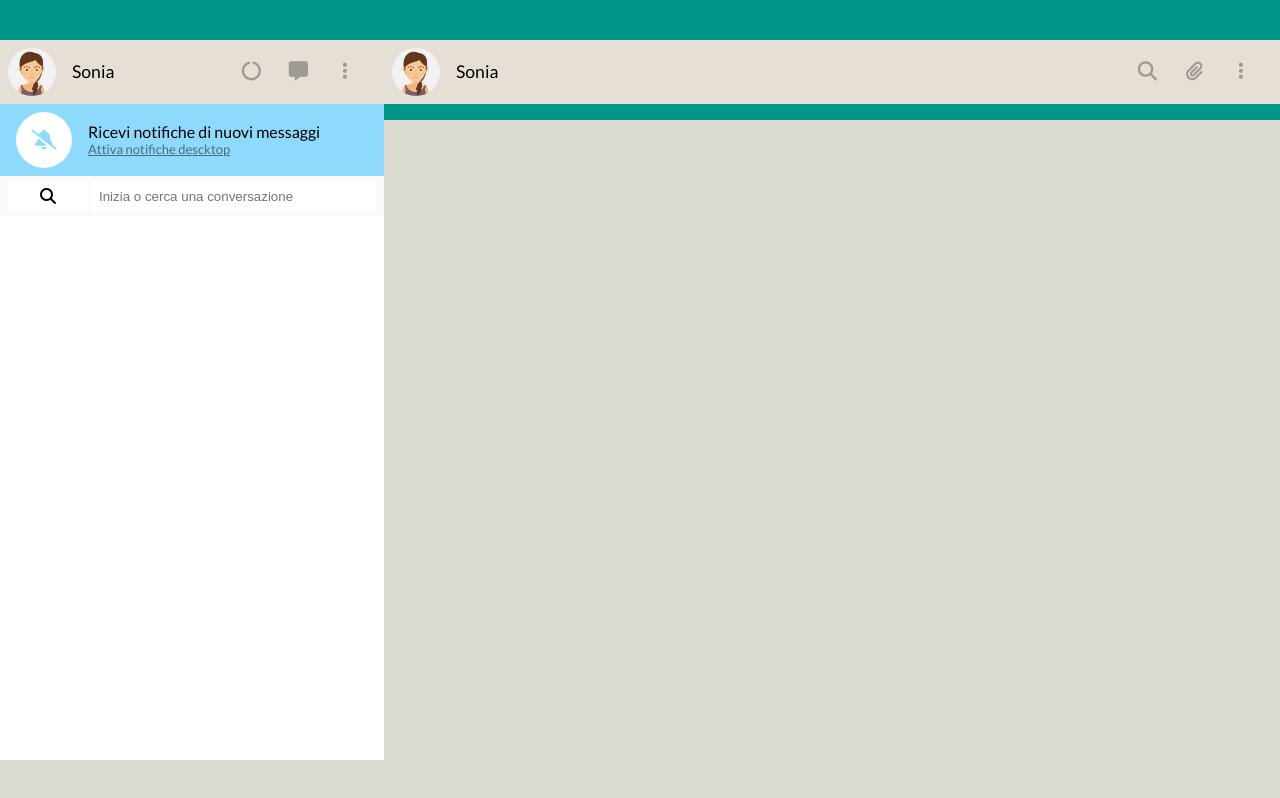
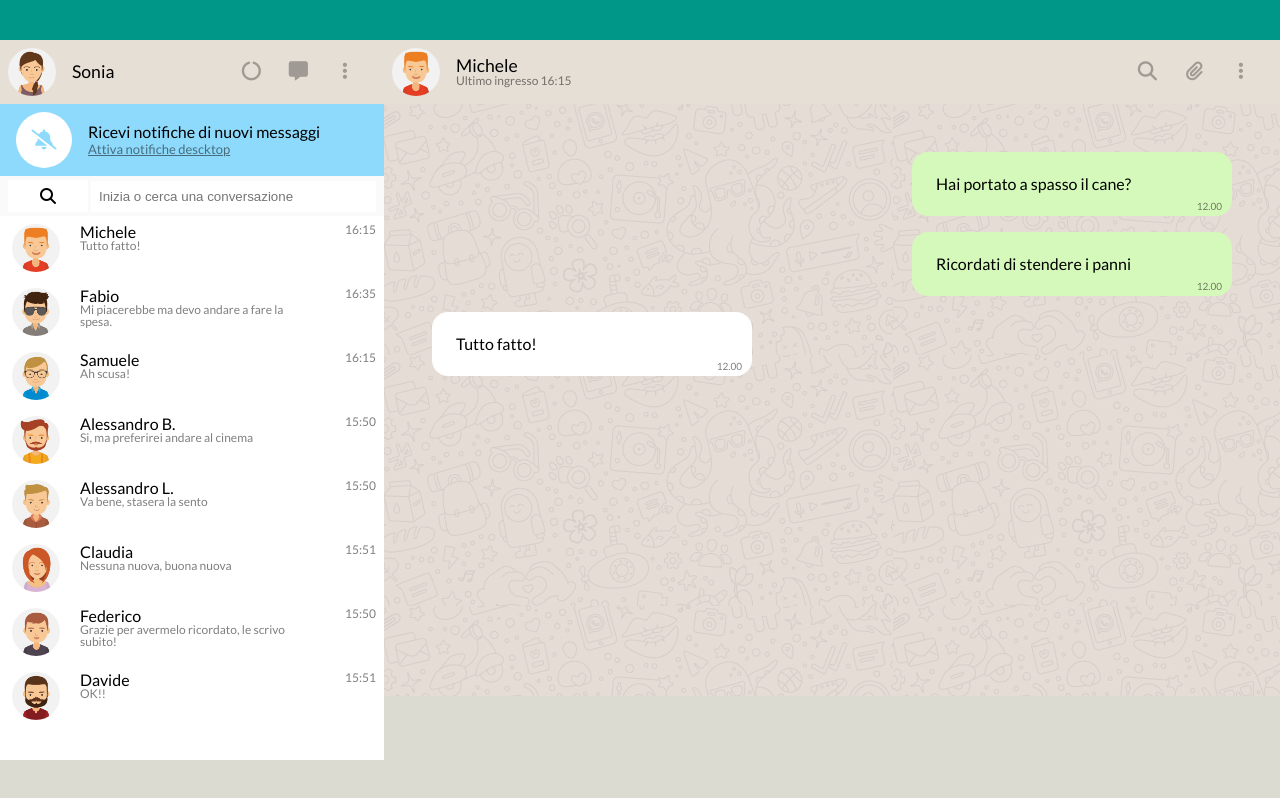
Before and after one commit to Hirisci/vue-boolzapp, a plain HTML site: page index2.html in a window 1280 px wide. Drawn offline with nearby package versions, Linux system fonts and the light colour scheme.

Commit message:
refactoring chat

```diff
--- a/css/component/chatActive.css
+++ b/css/component/chatActive.css
@@ -25,3 +25,8 @@
 .chat-active__name {
   font-size: 1.1rem;
 }
+
+.chat-active__access {
+  font-size: 0.75rem;
+  opacity: 0.5;
+}
--- /dev/null
+++ b/css/component/chatMessage.css
@@ -0,0 +1,29 @@
+.chat-message {
+  background-image: url(../../img/mine.jpg);
+  padding: var(--gutter-xxl);
+  gap: var(--gutter-md);
+}
+
+.chat-message__bubble {
+  width: 40%;
+  position: relative;
+  padding: 1.5rem;
+  border-radius: 1rem;
+}
+
+.chat-message__bubble-time {
+  font-size: x-small;
+  opacity: 0.5;
+  position: absolute;
+  bottom: 5px;
+  right: 10px;
+}
+
+.chat-message__bubble--received {
+  background-color: var(--clr-msg-received);
+}
+
+.chat-message__bubble--sent {
+  background-color: var(--clr-msg-sent);
+  align-self: flex-end;
+}
--- /dev/null
+++ b/css/component/contacts.css
@@ -0,0 +1,32 @@
+.contact {
+    height: var(--hgt-item);
+    padding: var(--gutter-sm);
+    display: flex;
+}
+
+.contact:hover {
+  background-color: var(--clr-hover-contact);
+}
+.contact__sx {
+    width: 80%;
+    display: flex;
+    gap: var(--gutter-md);
+
+}
+.contact__dx {
+    width: 20%;
+    text-align: right;
+}
+
+.contact__img {
+    margin: 0 var(--gutter-xs);
+    height: 100%;
+    aspect-ratio: 1/1;
+    border-radius: 100%;
+}
+
+.contact__last-msg,
+.contact__time {
+  font-size: 0.75rem;
+  opacity: 0.5;
+}
--- a/css/config/_variable.css
+++ b/css/config/_variable.css
@@ -12,7 +12,7 @@
   --clr-bg-footer-msg: #f3eeea;
   --clr-bg-contact: #fff;
   --clr-hover-contact: #f4f5f5;
-  --clr-bg-serch-bar: #fafafa;
+  --clr-bg-search-bar: #fafafa;
   --clr-msg-received: rgb(255, 255, 255);
   --clr-msg-sent: rgb(213, 249, 186);
   /*╔════════════════════════════╗
--- a/css/layout/app.css
+++ b/css/layout/app.css
@@ -2,14 +2,19 @@
     width: var(--wdt-container);
     height: 90%;
     display: flex;
+    overflow: hidden;
 }
 
 .app__left{
     width: 30%;
     background-color: white;
+    display: flex;
+    flex-direction: column;
 }
 
-.app__rigth{
+.app__right{
     width: 70%;
+    display: flex;
+    flex-direction: column;
     justify-content: space-between;
 }
--- a/css/layout/component.css
+++ b/css/layout/component.css
@@ -14,3 +14,11 @@
 .component--small{
     height: var(--hgt-item-sm);
 }
+
+.component--scroll{
+    padding: 0;
+    overflow-y: auto;
+    justify-content: start;
+    flex-direction: column;
+    flex-grow: 1;
+}
--- a/css/style.css
+++ b/css/style.css
@@ -5,10 +5,6 @@
 @import "config/_reset.css";
 @import "config/_global.css";
 @import "config/_typography.css";
-
-
-
-
 
 /*--- BTN ---*/
 
@@ -29,7 +25,7 @@
   opacity: 1;
 }
 
-.btn--input{
+.btn--input {
   padding: 0 var(--gutter-xxl);
   height: 1.875rem;
   font-size: 1.2rem;
@@ -46,7 +42,7 @@
   display: flex;
 }
 
-.app{
+.app {
   display: flex;
   flex-direction: column;
 }
@@ -77,7 +73,7 @@
 
 /*--- USER ---*/
 
-.user-info{
+.user-info {
   display: flex;
   height: var(--height-item);
   background-color: var(--clr-header-cln);
@@ -89,7 +85,7 @@
   display: flex;
   flex-direction: row;
   align-items: center;
-  gap: .5rem;
+  gap: 0.5rem;
 }
 
 .user-info__img {
@@ -135,7 +131,7 @@
   flex-direction: row;
   align-items: center;
   background-color: var(--clr-bg-serch-contact);
-  padding: .5rem;
+  padding: 0.5rem;
   gap: 3px;
 }
 
@@ -154,7 +150,7 @@
 
 /*--- LIST CONTACT ---*/
 
-.contact{
+.contact {
   height: var(--height-item);
   display: flex;
   flex-direction: row;
@@ -163,68 +159,69 @@
   border-bottom: 1px solid var(--clr-hover-contact);
 }
 
-.contact:hover{
+.contact:hover {
   background-color: var(--clr-hover-contact);
 }
-.contact__sx{
+.contact__sx {
   display: flex;
   flex-direction: row;
   gap: var(--gutter-md);
 }
 
-.contact__img{
+.contact__img {
   aspect-ratio: 1/1;
   height: 100%;
   border-radius: 100%;
   margin: 0 var(--gutter-md);
 }
 
-.contact__name{
+.contact__name {
   font-weight: 700;
   margin-bottom: var(--gutter-sm);
 }
 
-.contact__last-msg,.contact__time{
-  font-size: .75rem;
+.contact__last-msg,
+.contact__time {
+  font-size: 0.75rem;
   opacity: 0.5;
 }
 
 /*--- CHAT ---*/
 
-.chat{
+.chat {
   background-image: url("../img/mine.jpg");
   padding: var(--gutter-xxl) 6rem;
   display: flex;
   flex-direction: column;
   gap: 1rem;
 }
-.user-info__access{
-  font-size: .75rem;
+.user-info__access {
+  font-size: 0.75rem;
   opacity: 0.5;
 }
 
-.row{
+.row {
   display: flex;
 }
 
-.row--sent{
+.row--sent {
   justify-content: right;
 }
 
-.chat__message--received{
+.chat__message--received {
   background-color: var(--clr-msg-received);
 }
-.chat__message--sent{
+.chat__message--sent {
   background-color: var(--clr-msg-sent);
 }
 
-.message{
+.message {
   width: 40%;
   position: relative;
   padding: 1.5rem;
   border-radius: 1rem;
 }
-.message__time{
+.message__time {
   font-size: x-small;
   opacity: 0.5;
   position: absolute;
@@ -232,16 +229,14 @@
   right: 10px;
 }
 
-
-
 /*--- INPUT ---*/
-.input{
+.input {
   display: flex;
   width: 100%;
   gap: var(--gutter-sm);
 }
-.input__text{
+.input__text {
   flex-grow: 1;
   border: transparent;
-  padding: .5rem;
+  padding: 0.5rem;
 }
--- a/css/style2.css
+++ b/css/style2.css
@@ -18,9 +18,10 @@
             COMPONETS
   ╚═══════════════════════════╝*/
 
-
 @import "component/button.css";
 @import "component/user.css";
 @import "component/chatActive.css";
 @import "component/notification.css";
 @import "component/serchBar.css";
+@import "component/contacts.css";
+@import "component/chatMessage.css";
--- a/index2.html
+++ b/index2.html
@@ -26,12 +26,15 @@
     <title>Refactoring</title>
   </head>
   <body>
-
     <div id="app" class="app">
       <div class="app__left">
         <div class="component component-user">
           <div class="component-user__info">
-                    <img src="img/avatar_io.jpg" alt="Avatar" class="component-user__img">
+            <img
+              src="img/avatar_io.jpg"
+              alt="Avatar"
+              class="component-user__img"
+            />
             <div class="component-user__name">Sonia</div>
           </div>
           <div class="component-user__button">
@@ -51,30 +54,58 @@
             <i class="fa-solid fa-bell-slash"></i>
           </div>
           <div class="notification__info">
-                    <div class="notification__info-text">Ricevi notifiche di nuovi messaggi</div>
+            <div class="notification__info-text">
+              Ricevi notifiche di nuovi messaggi
+            </div>
             <a class="notification__info-link">Attiva notifiche descktop</a>
           </div>
         </div>
-            <div class="component component--small component-serch">
-                <div class="component-serch__icon">
+        <div class="component component--small component-search">
+          <div class="component-search__icon">
             <i class="fa-solid fa-magnifying-glass"></i>
           </div>
           <input
-                    class="component-serch__input"
+            class="component-search__input"
             type="text"
             placeholder="Inizia o cerca una conversazione"
             v-model="filter"
           />
         </div>
         <div class="component component--scroll component-contacts">
-
+          <div
+            class="contact"
+            @click="selectChat(index)"
+            v-for="(obj,index) in filterByName"
+          >
+            <div class="contact__sx">
+              <img class="contact__img" :src="imgAvatar(index)" alt="foto" />
+              <div class="contact__info">
+                <div class="contact__name">{{obj.name}}</div>
+                <div class="contact__last-msg">{{lastMessage(index)}}</div>
               </div>
             </div>
-        <div class="app__rigth">
+            <div class="contact__dx">
+              <div class="contact__time">{{getTime(index)}}</div>
+            </div>
+          </div>
+        </div>
+      </div>
+      <div class="app__right">
         <div class="component chat-active">
           <div class="chat-active__info">
-                    <img src="img/avatar_io.jpg" alt="Avatar" class="chat-active__img">
-                    <div class="chat-active__name">Sonia</div>
+            <img
+              :src="imgAvatar(currentChat)"
+              alt="Avatar"
+              class="chat-active__img"
+            />
+            <div class="chat__active">
+              <div class="chat-active__name">
+                {{contacts[currentChat].name}}
+              </div>
+              <div class="chat-active__access">
+                Ultimo ingresso {{getTime(currentChat)}}
+              </div>
+            </div>
           </div>
           <div class="chat-active__button">
             <button class="btn btn--user btn-serch">
@@ -88,13 +119,19 @@
             </button>
           </div>
         </div>
+        <div class="component component--scroll chat-message">
+          <div
+            v-for="message in contacts[currentChat].messages"
+            class="chat-message__bubble"
+            :class="{'chat-message__bubble--received': message.status === 'received', 'chat-message__bubble--sent': message.status === 'sent' }"
+          >
+            <div class="chat-message__bubble-text">{{message.message}}</div>
+            <div class="chat-message__bubble-time">12.00</div>
           </div>
-
-
         </div>
-
-
-
+        <div class="component chat-input"></div>
+      </div>
+    </div>
 
     <script src="https://cdn.jsdelivr.net/npm/vue@2/dist/vue.js"></script>
     <script src="js/main.js"></script>
--- a/js/main.js
+++ b/js/main.js
@@ -164,66 +164,67 @@ let app = new Vue({
         ],
       },
     ],
-    currentChat : 0,
-    messageText : "",
+    currentChat: 0,
+    messageText: "",
     filter: "",
   },
-  methods:{
-    imgAvatar(i){
-        return "img/avatar"+this.contacts[i].avatar+".jpg"
+  methods: {
+    imgAvatar(i) {
+      return "img/avatar" + this.contacts[i].avatar + ".jpg";
     },
-    lastMessages(i){
-      return this.contacts[i].messages[this.contacts[i].messages.length-1]
+    lastMessages(i) {
+      return this.contacts[i].messages[this.contacts[i].messages.length - 1];
     },
-    lastMessage(i){
-      return this.lastMessages(i).message
+    lastMessage(i) {
+      return this.lastMessages(i).message;
     },
-    getTime(i){
-      let arr = this.lastMessages(i).date.split(" ")
-      arr = arr[1].split(":")
-      return `${arr[0]}:${arr[1]}`
+    getTime(i) {
+      let arr = this.lastMessages(i).date.split(" ");
+      arr = arr[1].split(":");
+      return `${arr[0]}:${arr[1]}`;
     },
-    getTimeChat(date){
-      let arr = date.split(" ")
-      arr = arr[1].split(":")
-      return `${arr[0]}:${arr[1]}`
+    getTimeChat(date) {
+      let arr = date.split(" ");
+      arr = arr[1].split(":");
+      return `${arr[0]}:${arr[1]}`;
     },
-    selectChat(index){
-      this.currentChat=index
+    selectChat(index) {
+      this.currentChat = index;
     },
-    addMessageText(){
-      let msg={
+    addMessageText() {
+      let msg = {
         date: this.createDate(),
         message: this.messageText,
         status: "sent",
-      }
-      this.contacts[this.currentChat].messages.push(msg)
-      this.messageText=""
+      };
+      this.contacts[this.currentChat].messages.push(msg);
+      this.messageText = "";
 
-      setTimeout(()=>{
-        let msg={
+      setTimeout(() => {
+        let msg = {
           date: this.createDate(),
           message: "ok",
           status: "received",
-        }
-        this.contacts[this.currentChat].messages.push(msg)
-     }, 1000)
+        };
+        this.contacts[this.currentChat].messages.push(msg);
+      }, 1000);
     },
-    createDate(){
-      let date = new Date()
-      let day = `${date.getDate()}/${date.getDate()}/${date.getDate()}`
-      minute = date.getMinutes()
-      if(minute.length<2){
-         minute = "0"+minute
+    createDate() {
+      let date = new Date();
+      let day = `${date.getDate()}/${date.getDate()}/${date.getDate()}`;
+      minute = date.getMinutes();
+      if (minute.length < 2) {
+        minute = "0" + minute;
       }
-      let time = `${date.getHours()}:${minute}:${date.getSeconds()}`
-      return `${day} ${time}`
-    }
-
-
+      let time = `${date.getHours()}:${minute}:${date.getSeconds()}`;
+      return `${day} ${time}`;
+    },
   },
-  computed:{
-    filterByName(){
-      return this.contacts.filter(elm=> elm.name.toLowerCase().startsWith(this.filter))    }
-  }
+  computed: {
+    filterByName() {
+      return this.contacts.filter((elm) =>
+        elm.name.toLowerCase().startsWith(this.filter)
+      );
+    },
+  },
 });
```
Also changed, not shown: css/component/serchBar.css (+4 -4 lines). Lines whose indentation alone changed are shown as unchanged.
